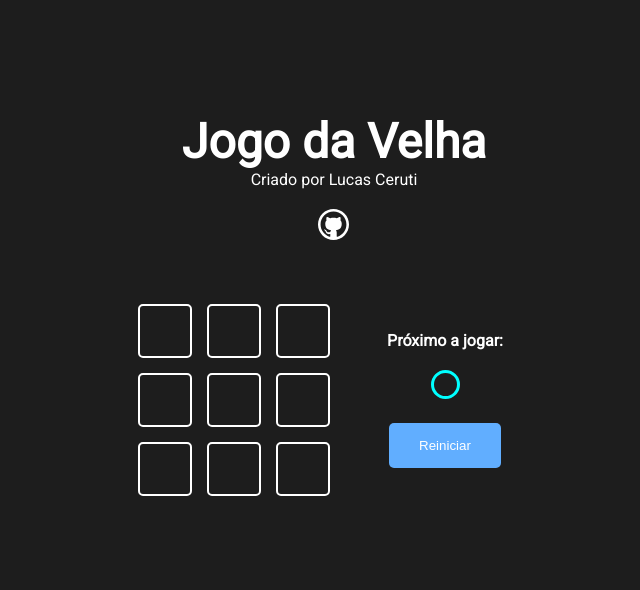
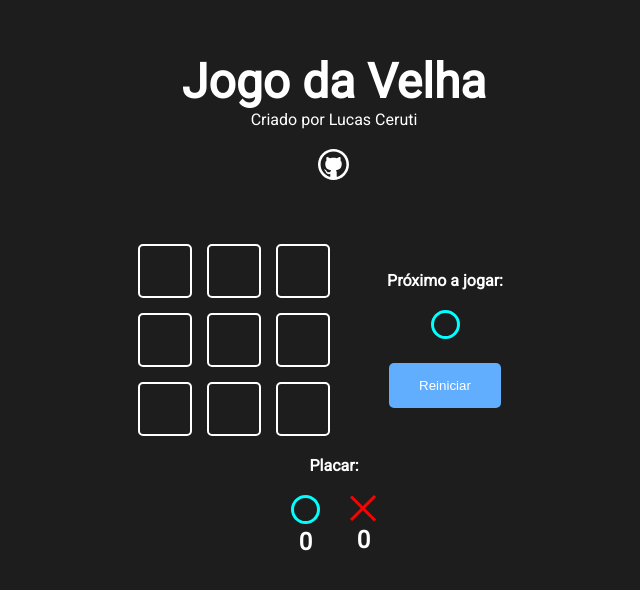
Before and after one commit to lucasceruti/react-jogo-da-velha, a Next.js app: page / in a window 1280 px wide. Shown: the part 116-706 px from the top of the page, without its empty margins (306-946 px from the left). Built offline with nearby package versions, Linux system fonts and the light colour scheme.

Commit message:
Criado Placar

```diff
--- a/src/components/game/Game.jsx
+++ b/src/components/game/Game.jsx
@@ -3,6 +3,7 @@
 import styles from "./Game.module.css";
 import GameOption from "../gameOption/GameOption";
 import GameInfo from "../gameInfo/GameInfo";
+import Score from "../score/Score";
 
 const winnerTable = [
   [0, 1, 2],
@@ -20,7 +21,7 @@
   const [currentPlayer, setCurrentPlayer] = useState(-1);
   const [winner, setWinner] = useState(0);
   const [winnerLine, setWinnerLine] = useState([]);
-  const [draw, setDraw] = useState(false)
+  const [draw, setDraw] = useState(false);
 
   const handleClick = (pos) => {
     if (gameState[pos] === 0 && winner === 0) {
@@ -45,14 +46,14 @@
     setGameState(Array(9).fill(0));
     setWinner(0);
     setWinnerLine([]);
-    setDraw(false)
+    setDraw(false);
   };
 
   const verifyDraw = () => {
-    if (gameState.find((value) => value === 0 ) === undefined && winner === 0) {
-      setDraw(true)
+    if (gameState.find((value) => value === 0) === undefined && winner === 0) {
+      setDraw(true);
     }
-  }
+  };
 
   const verifyWinnerLine = (pos) =>
     winnerLine.find((value) => value === pos) !== undefined;
@@ -60,14 +61,15 @@
   useEffect(() => {
     setCurrentPlayer(currentPlayer * -1);
     verifyGame();
-    verifyDraw()
+    verifyDraw();
   }, [gameState]);
 
-  useEffect (() => {
-    if (winner !== 0) setDraw(false)
-  }, [winner])
+  useEffect(() => {
+    if (winner !== 0) setDraw(false);
+  }, [winner]);
 
   return (
+    <>
       <div className={styles.gameContent}>
         <div className={styles.game}>
           {gameState.map((value, pos) => (
@@ -76,7 +78,7 @@
               status={value}
               onClick={() => handleClick(pos)}
               isWinner={verifyWinnerLine(pos)}
-            isDraw = {draw}
+              isDraw={draw}
             />
           ))}
         </div>
@@ -87,6 +89,8 @@
           isDraw={draw}
         />
       </div>
+      <Score />
+    </>
   );
 }
 
--- a/src/components/game/Game.module.css
+++ b/src/components/game/Game.module.css
@@ -8,6 +8,7 @@
   display: flex;
   gap: 30px;
   align-items: center;
+  margin-bottom: 20px;
 }
 
 @media screen and (max-width: 425px) {
--- /dev/null
+++ b/src/components/score/Score.jsx
@@ -0,0 +1,22 @@
+import styles from './Score.module.css'
+import Icon from '../icon/Icon'
+
+function Score () {
+    return (
+        <>
+            <h4>Placar:</h4>
+            <div className={styles.score}>
+                <div className={styles.scoreContent}>
+                    <Icon iconName="circle" />
+                    <h2>0</h2>
+                </div>
+                <div className={styles.scoreContent}>
+                    <Icon iconName="x" />
+                    <h2>0</h2>
+                </div>
+            </div>
+        </>
+    )
+}
+
+export default Score
--- /dev/null
+++ b/src/components/score/Score.module.css
@@ -0,0 +1,11 @@
+.score{
+    display: flex;
+    gap: 30px;
+    margin-top: 20px;
+}
+
+.scoreContent {
+    display: flex;
+    flex-direction: column;
+    align-items: center;
+}
```
Lines whose indentation alone changed are shown as unchanged.
